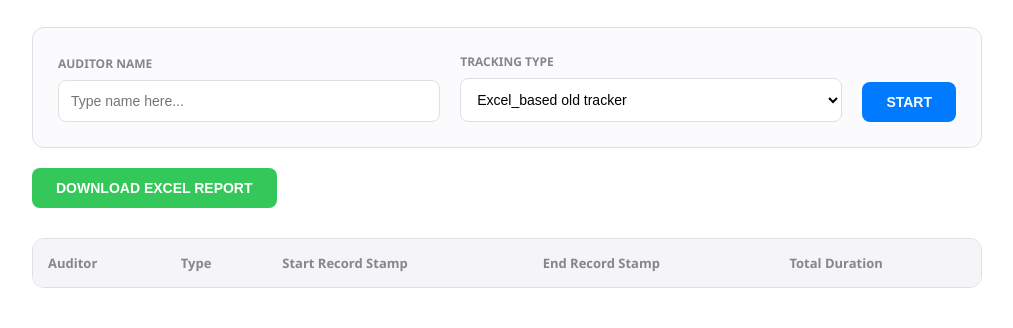
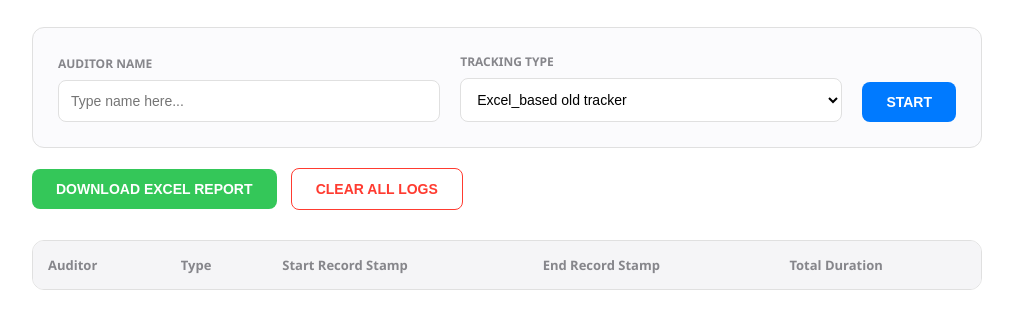
Before and after one commit to konapakalarakesh/time_motion_study, a plain HTML site: page index.html in a window 1280 px wide. Shown: the part 122-450 px from the top of the page, without its empty margins (133-1146 px from the left). Drawn offline with Linux system fonts and the light colour scheme; a web font is replaced by a local one.

Commit message:
Update index.html

```diff
--- a/index.html
+++ b/index.html
@@ -50,8 +50,11 @@
 
         .btn-start { background: var(--accent); color: white; }
         .btn-stop { background: #ff3b30; color: white; display: none; }
-        .btn-export { background: #34c759; color: white; margin-top: 20px; }
+        .btn-export { background: #34c759; color: white; margin-top: 20px; margin-right: 10px; }
+        .btn-clear { background: white; border: 1px solid #ff3b30; color: #ff3b30; margin-top: 20px; }
+
         button:hover { opacity: 0.9; transform: translateY(-1px); }
+        .btn-clear:hover { background: #ff3b30; color: white; }
 
         .table-container { margin-top: 30px; border: 1px solid var(--border); border-radius: 12px; overflow: hidden; }
         table { width: 100%; border-collapse: collapse; }
@@ -89,6 +92,7 @@
     </div>
 
     <button class="btn-export" onclick="downloadExcel()">DOWNLOAD EXCEL REPORT</button>
+    <button class="btn-clear" onclick="clearLogs()">CLEAR ALL LOGS</button>
 
     <div class="table-container">
         <table>
@@ -125,7 +129,6 @@
             const endTime = new Date();
             const diff = endTime - startTime;
 
-            // Format: YYYY-MM-DD HH:MM:SS
             const formatStamp = (date) => {
                 return date.getFullYear() + "-" +
                        ("0" + (date.getMonth() + 1)).slice(-2) + "-" +
@@ -133,7 +136,6 @@
                        date.toTimeString().split(' ')[0];
             };
 
-            // Calculate duration
             const duration = new Date(diff).toISOString().substr(11, 8);
 
             const record = {
@@ -167,6 +169,14 @@
         `).join('');
     }
 
+    function clearLogs() {
+        if (confirm("Are you sure you want to delete all recordings? This cannot be undone.")) {
+            logs = [];
+            localStorage.removeItem('study_logs');
+            refreshDisplay();
+        }
+    }
+
     function downloadExcel() {
         if (logs.length === 0) return alert("No data available to download.");
 
@@ -175,9 +185,7 @@
             const workbook = XLSX.utils.book_new();
             XLSX.utils.book_append_sheet(workbook, worksheet, "Study Data");
 
-            // Generate filename with current date
             const fname = "TimeStudy_" + new Date().toISOString().slice(0,10) + ".xlsx";
-
             XLSX.writeFile(workbook, fname);
         } catch (e) {
             alert("Download failed. Please check if your browser blocks downloads.");
```
